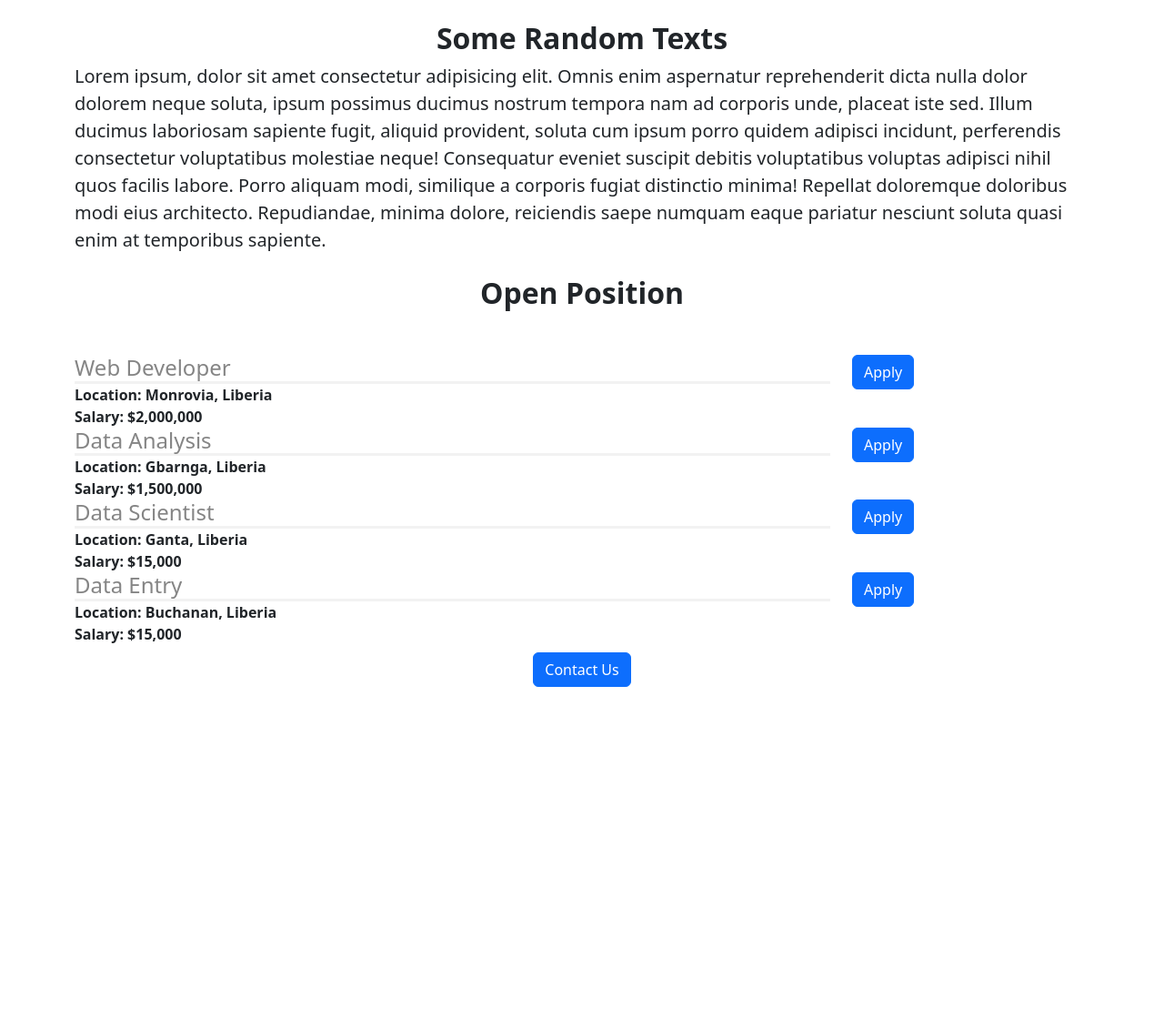
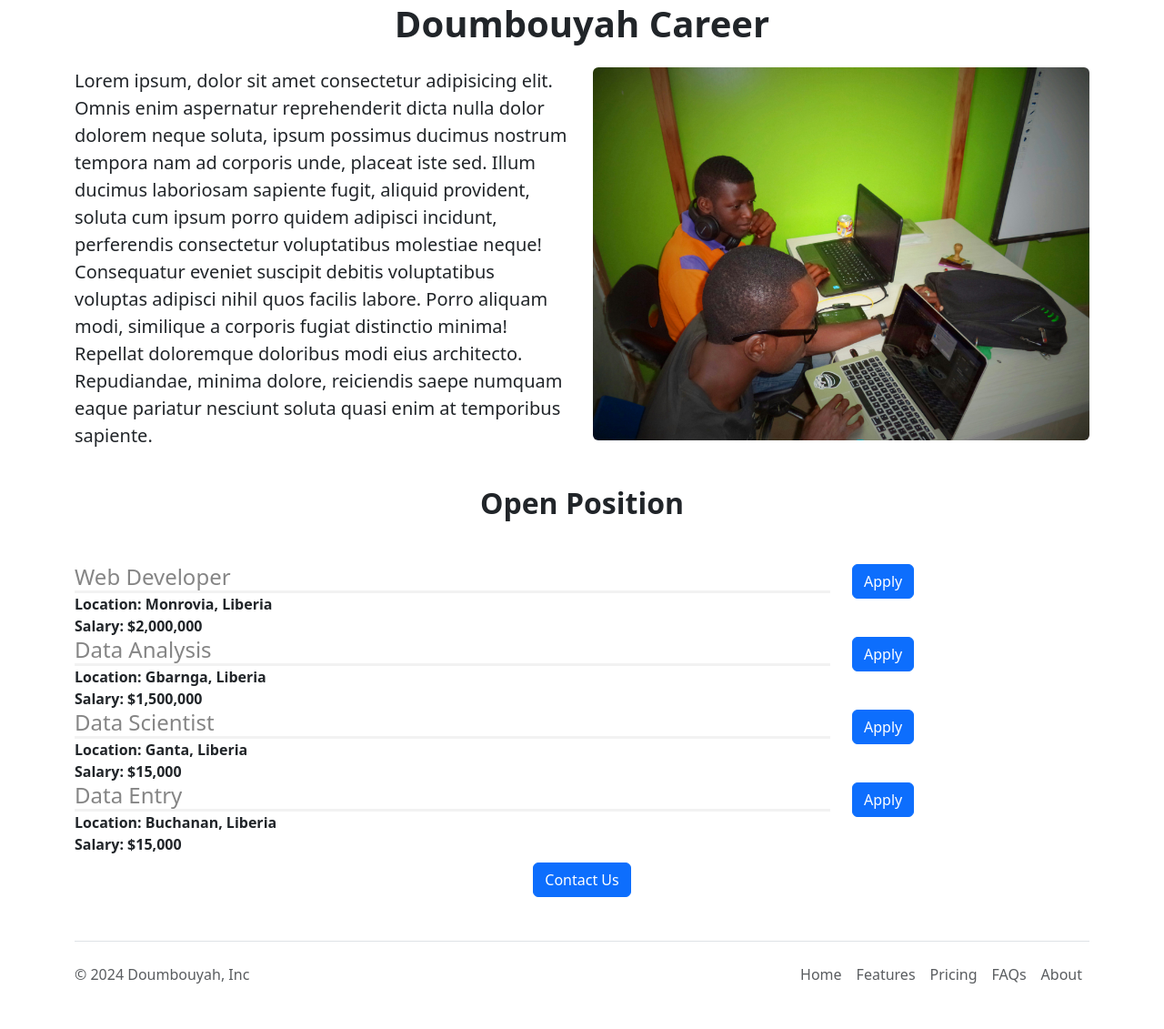
Before and after one commit to Doumbouyah-Dev/doumbouyah_Career_Website, a Flask app: page / in a window 1280 px wide. Shown: the part 522-1653 px from the top of the page at 91% size. Before the commit the page ends 1277 px from the top, so only its background shows below. Run offline with Flask 3, Linux system fonts and the light colour scheme.

Commit message:
1.0.0.0.0.8 Adding additional features to the structure

```diff
--- a/static/style/style.css
+++ b/static/style/style.css
@@ -37,7 +37,7 @@ p{
 
 #banner{
   width: 100%;
-  height: 360px;
+  height: 460px;
   object-fit: cover;
 }
 .job-title{
--- /dev/null
+++ b/templates/footer.html
@@ -0,0 +1,17 @@
+<div class="container">
+  <footer class="d-flex flex-wrap justify-content-between align-items-center py-3 my-4 border-top">
+    <p class="col-md-4 mb-0 text-body-secondary">&copy; 2024 Doumbouyah, Inc</p>
+
+    <a href="/" class="col-md-4 d-flex align-items-center justify-content-center mb-3 mb-md-0 me-md-auto link-body-emphasis text-decoration-none">
+      <svg class="bi me-2" width="40" height="32"><use xlink:href="#bootstrap"/></svg>
+    </a>
+
+    <ul class="nav col-md-4 justify-content-end">
+      <li class="nav-item"><a href="#" class="nav-link px-2 text-body-secondary">Home</a></li>
+      <li class="nav-item"><a href="#" class="nav-link px-2 text-body-secondary">Features</a></li>
+      <li class="nav-item"><a href="#" class="nav-link px-2 text-body-secondary">Pricing</a></li>
+      <li class="nav-item"><a href="#" class="nav-link px-2 text-body-secondary">FAQs</a></li>
+      <li class="nav-item"><a href="#" class="nav-link px-2 text-body-secondary">About</a></li>
+    </ul>
+  </footer>
+</div>
--- a/templates/home.html
+++ b/templates/home.html
@@ -11,13 +11,20 @@
 </head>
 <body>
    {%include 'nav.html'%}
+   <img src="https://images.unsplash.com/photo-1499244571948-7ccddb3583f1?q=80&w=1632&auto=format&fit=crop&ixlib=rb-4.0.3&ixid=M3wxMjA3fDB8MHxwaG90by1wYWdlfHx8fGVufDB8fHx8fA%3D%3D" class='img-fluid' id='banner' alt="careerImg">
  <div class = 'container'>
    <h1 class='text-center mt-2 mb-4 fw-bold'>Doumbouyah  Career</h1>
-   <img src="https://images.unsplash.com/photo-1499244571948-7ccddb3583f1?q=80&w=1632&auto=format&fit=crop&ixlib=rb-4.0.3&ixid=M3wxMjA3fDB8MHxwaG90by1wYWdlfHx8fGVufDB8fHx8fA%3D%3D" class='img-fluid' id='banner' alt="careerImg">
-   <h2 class='text-center mt-4 mb-2 fw-bold'>Some Random  Texts</h2>
+
+   <div class="row">
+       <div class = "col-md-6">
    <p class='lead'>Lorem ipsum, dolor sit amet consectetur adipisicing elit. Omnis enim aspernatur reprehenderit dicta nulla dolor dolorem neque soluta, ipsum possimus ducimus nostrum tempora nam ad corporis unde, placeat iste sed.
    Illum ducimus laboriosam sapiente fugit, aliquid provident, soluta cum ipsum porro quidem adipisci incidunt, perferendis consectetur voluptatibus molestiae neque! Consequatur eveniet suscipit debitis voluptatibus voluptas adipisci nihil quos facilis labore.
    Porro aliquam modi, similique a corporis fugiat distinctio minima! Repellat doloremque doloribus modi eius architecto. Repudiandae, minima dolore, reiciendis saepe numquam eaque pariatur nesciunt soluta quasi enim at temporibus sapiente.</p>
+      </div>
+    <div class = "d-none d-md-block col-md-6">
+      <img src="static/img/atwork.jpg" alt="Men at Work" class="img-fluid rounded">
+        </div>
+   </div>
    <h2 class='text-center mt-4 mb-2 fw-bold'>Open Position</h2>
    <div class='fw-bold mt-5'>
       {% for job in jobs %}
@@ -28,5 +35,6 @@
      <button class="btn btn-primary btn-large" type="button">Contact Us</button>
   </div>
  </div>
+   {%include 'footer.html'%}
 </body>
 </html>
--- a/templates/nav.html
+++ b/templates/nav.html
@@ -1,33 +1,9 @@
-<header class="p-3 mb-3 border-bottom">
-  <div class="container">
-    <div class="d-flex flex-wrap align-items-center justify-content-center justify-content-lg-start">
-      <a href="/" class="d-flex align-items-center mb-2 mb-lg-0 link-body-emphasis text-decoration-none">
-        <svg class="bi me-2" width="40" height="32" role="img" aria-label="Bootstrap"><use xlink:href="#bootstrap"/></svg>
-      </a>
-
-      <ul class="nav col-12 col-lg-auto me-lg-auto mb-2 justify-content-center mb-md-0">
-        <li><a href="#" class="nav-link px-2 link-secondary">Overview</a></li>
-        <li><a href="#" class="nav-link px-2 link-body-emphasis">Inventory</a></li>
-        <li><a href="#" class="nav-link px-2 link-body-emphasis">Customers</a></li>
-        <li><a href="#" class="nav-link px-2 link-body-emphasis">Products</a></li>
-      </ul>
-
-      <form class="col-12 col-lg-auto mb-3 mb-lg-0 me-lg-3" role="search">
-        <input type="search" class="form-control" placeholder="Search..." aria-label="Search">
-      </form>
-
-      <div class="dropdown text-end">
-        <a href="#" class="d-block link-body-emphasis text-decoration-none dropdown-toggle" data-bs-toggle="dropdown" aria-expanded="false">
-          <img src="https://github.com/mdo.png" alt="mdo" width="32" height="32" class="rounded-circle">
-        </a>
-        <ul class="dropdown-menu text-small">
-          <li><a class="dropdown-item" href="#">New project...</a></li>
-          <li><a class="dropdown-item" href="#">Settings</a></li>
-          <li><a class="dropdown-item" href="#">Profile</a></li>
-          <li><hr class="dropdown-divider"></li>
-          <li><a class="dropdown-item" href="#">Sign out</a></li>
-        </ul>
-      </div>
-    </div>
+<nav class="navbar bg-body-tertiary shadow-sm fixed-top bg-white">
+  <div class="container-fluid">
+    <a class="navbar-brand" href="#">
+      <img src="/static/img/dev.svg" alt="Logo" width="30" height="24" class="d-inline-block align-text-top">
+      Doumbouyah
+    </a>
   </div>
-</header>
+</nav>
+<div style='height:56px'> </div>
```
Also changed, not shown: static/img/atwork.jpg (added), static/img/dev.svg (added).
